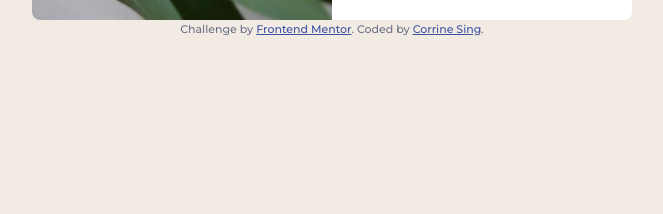
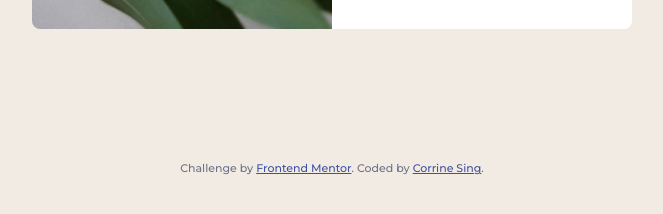
Before and after one commit to Corrine2212/preview-product-card-component, a plain HTML site: page index.html in a window 1280 px wide. Shown: the part 612-826 px from the top of the page, without its empty margins (308-971 px from the left). Drawn offline with Linux system fonts and the light colour scheme.

Commit message:
updated readme

```diff
--- a/static/style.css
+++ b/static/style.css
@@ -195,6 +195,12 @@ body {
 
 
 .attribution {
+    position: fixed;
+    bottom: 0;
+    left: 0;
+    width: 100%;
+    padding: 10px;
+
     font-size: 11px;
     text-align: center;
 }
```
Also changed, not shown: images/Frontend Mentor _ Product preview card component.png (added), 1 other file.
